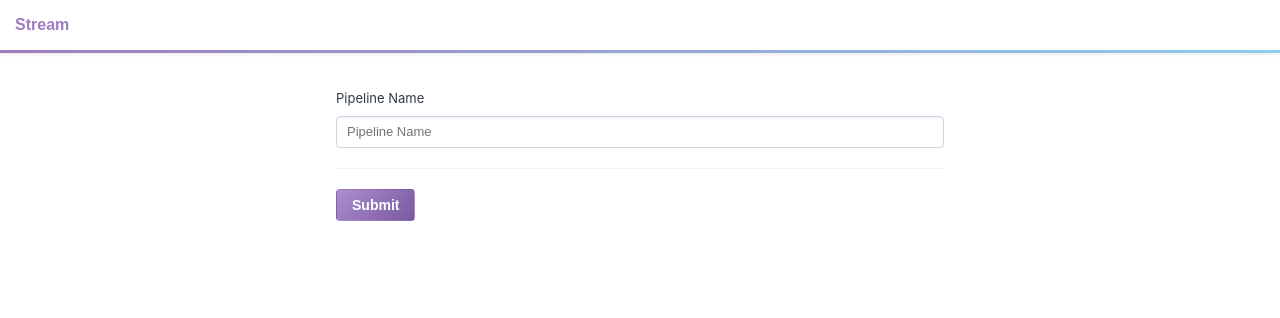
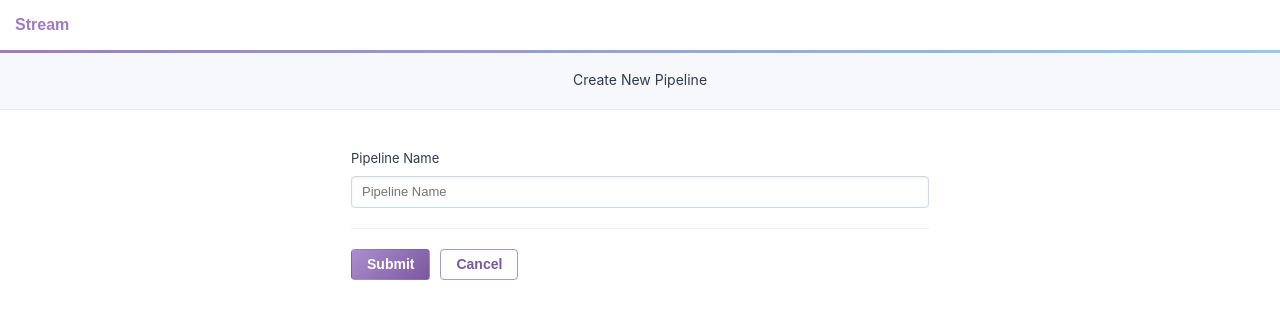
Before and after one commit to baf62495/stream-client, a React (Create React App) app: page /new-pipeline in a window 1280 px wide. Shown: the top 318 px of the page. Built offline with nearby package versions, Linux system fonts and the light colour scheme; no server answers.

Commit message:
pipeline page edits

```diff
--- /dev/null
+++ b/src/components/PageTitleHeader/PageTitleHeader.css
@@ -0,0 +1,10 @@
+.page-header__title {
+  border-bottom: 1px solid #e7ebf3;
+  font-size: 14px;
+  color: #323b49;
+  min-height: 60px;
+  display: flex;
+  align-items: center;
+  justify-content: center;
+  background-color: #f7f8fb;
+}
--- /dev/null
+++ b/src/components/PageTitleHeader/PageTitleHeader.js
@@ -0,0 +1,10 @@
+import React from 'react';
+import './PageTitleHeader.css';
+
+export default function PageTitleHeader(props) {
+  return (
+    <div className='page-header__title'>
+      <p>{props.title}</p>
+    </div>
+  );
+}
--- a/src/components/PipelinesHeader/PipelinesHeader.css
+++ b/src/components/PipelinesHeader/PipelinesHeader.css
@@ -30,8 +30,3 @@
   color: #79589f;
   border-bottom: 2px solid #79589f;
 }
-
-.stream-search-add {
-  display: flex;
-  flex: 1 1 auto;
-}
--- a/src/components/PipelinesHeader/PipelinesHeader.js
+++ b/src/components/PipelinesHeader/PipelinesHeader.js
@@ -33,7 +33,7 @@ export default function PipelinesHeader(props) {
           New Pipeline
         </button>
       </nav>
-      <div className='mw38 stream-search-add'>
+      <div className='stream-search-add'>
         <SearchBar
           searchInput={props.searchInput}
           updateSearchInput={props.updateSearchInput}
--- /dev/null
+++ b/src/elements/GoBackButton/GoBackButton.js
@@ -0,0 +1,12 @@
+import React from 'react';
+
+export default function GoBackButton(props) {
+  return (
+    <button
+      className='stream-btn stream-btn--secondary'
+      onClick={e => props.history.goBack()}
+    >
+      {props.text}
+    </button>
+  );
+}
--- a/src/elements/SearchBar/SearchBar.css
+++ b/src/elements/SearchBar/SearchBar.css
@@ -1,7 +1,7 @@
 .stream-search-add {
+  display: flex;
+  flex: 1 1 auto;
   margin: 5px;
-  min-width: 320px;
-  margin-left: auto;
 }
 
 .stream-search {
--- a/src/index.css
+++ b/src/index.css
@@ -84,10 +84,8 @@ code {
   top: 1px;
 }
 
-.stream-btn,
-.stream-btn--primary {
+.stream-btn {
   font-size: 14px;
-  height: 32px;
   transition: background-color 0.2s ease, border-color 0.2s ease,
     -webkit-filter 0.2s ease;
   transition: filter 0.2s ease, background-color 0.2s ease,
@@ -101,7 +99,7 @@ code {
   justify-content: center;
   text-align: center;
   border-radius: 4px;
-  padding: 4px 15px;
+  padding: 6px 15px 7px;
   font-weight: 600;
   white-space: nowrap;
   cursor: pointer;
@@ -120,6 +118,16 @@ code {
 
 .stream-btn--primary:hover {
   filter: brightness(105%);
+}
+
+.stream-btn--secondary {
+  border: 1px solid #a997bf;
+  color: #79589f;
+  background: #fff;
+}
+
+.stream-btn--secondary:hover {
+  background: #f7f3fb;
 }
 
 input {
@@ -151,8 +159,8 @@ form label {
   max-width: 38rem;
 }
 
-.mw48 {
-  max-width: 48rem;
+.p0-15 {
+  padding: 0 15px;
 }
 
 .divider--silver {
--- a/src/pages/AddNewPipelinePage/AddNewPipelinePage.js
+++ b/src/pages/AddNewPipelinePage/AddNewPipelinePage.js
@@ -2,6 +2,8 @@ import React from 'react';
 import Header from '../../components/Header/Header';
 import SubmitButton from '../../elements/SubmitButton/SubmitButton';
 import './AddNewPipelinePage.css';
+import GoBackButton from '../../elements/GoBackButton/GoBackButton';
+import PageTitleHeader from '../../components/PageTitleHeader/PageTitleHeader';
 
 export default function AddNewPipelinePage(props) {
   const handleSubmit = e => {
@@ -20,7 +22,8 @@ export default function AddNewPipelinePage(props) {
   return (
     <React.Fragment>
       <Header />
-      <div className='app-container mw38 new-pipeline--container'>
+      <PageTitleHeader title={'Create New Pipeline'} />
+      <div className='app-container p0-15 mw38 new-pipeline--container'>
         <form
           role='row'
           className='new-pipeline--form'
@@ -37,6 +40,7 @@ export default function AddNewPipelinePage(props) {
           ></input>
           <div className='divider--silver'></div>
           <SubmitButton />
+          <GoBackButton text={'Cancel'} history={props.history} />
         </form>
       </div>
     </React.Fragment>
```
